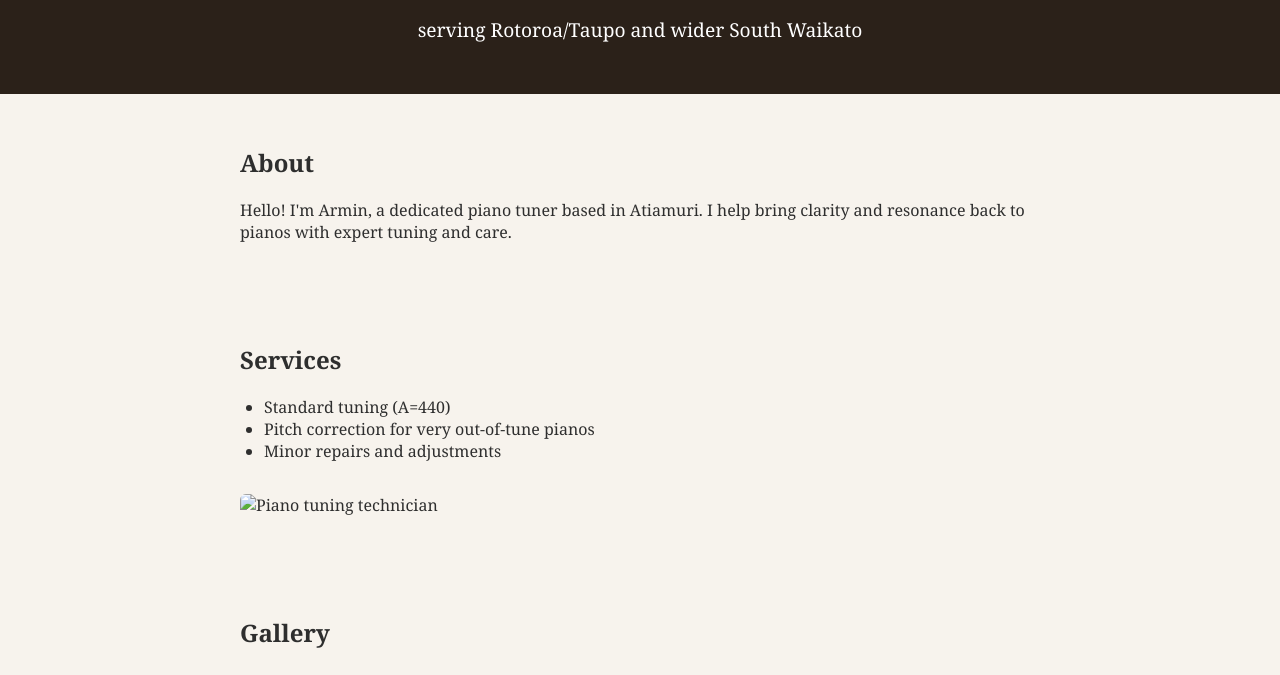
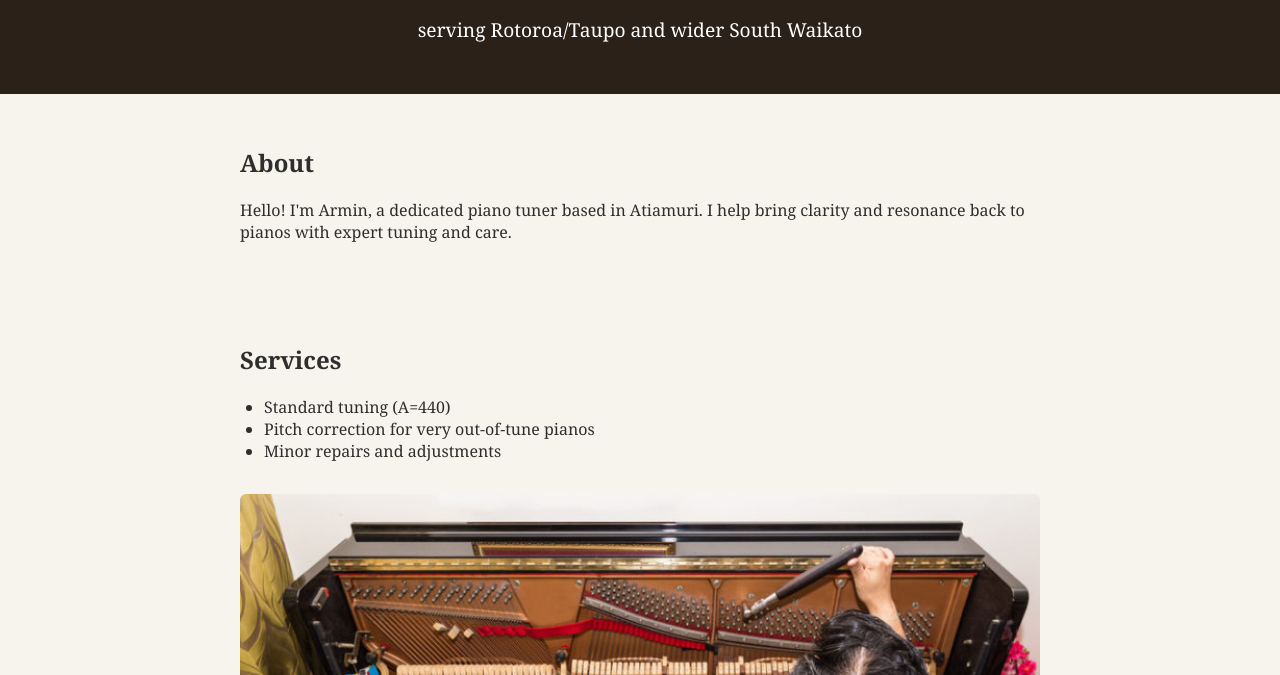
Before and after one commit to zl1kmn/pianotuning, a plain HTML site: page index.html in a window 1280 px wide. Shown: the part 125-800 px from the top of the page. Drawn offline with Linux system fonts and the light colour scheme; the site is published under a folder, as on GitHub Pages, so addresses that start at the root find nothing.

Commit message:
Update index.html

```diff
--- a/index.html
+++ b/index.html
@@ -78,7 +78,7 @@
       <li>Pitch correction for very out-of-tune pianos</li>
       <li>Minor repairs and adjustments</li>
     </ul>
-    <img src="/piano.jpeg" alt="Piano tuning technician" class="full" />
+    <img src="piano.jpeg" alt="Piano tuning technician" class="full" />
   </section>
 
   <section>
```
